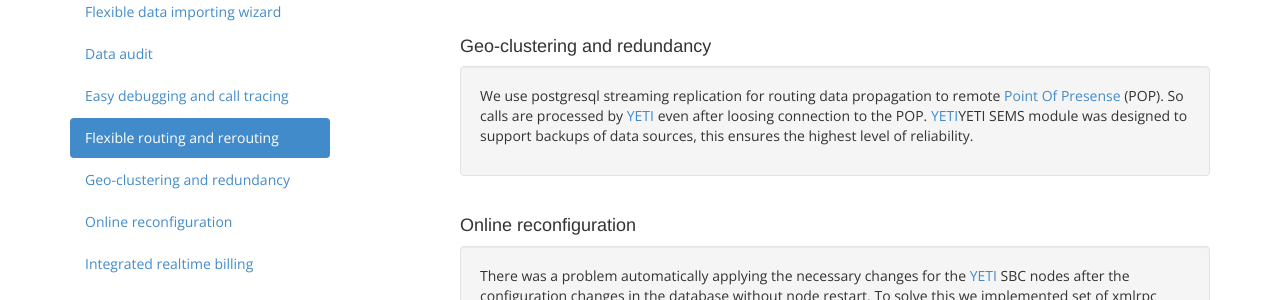
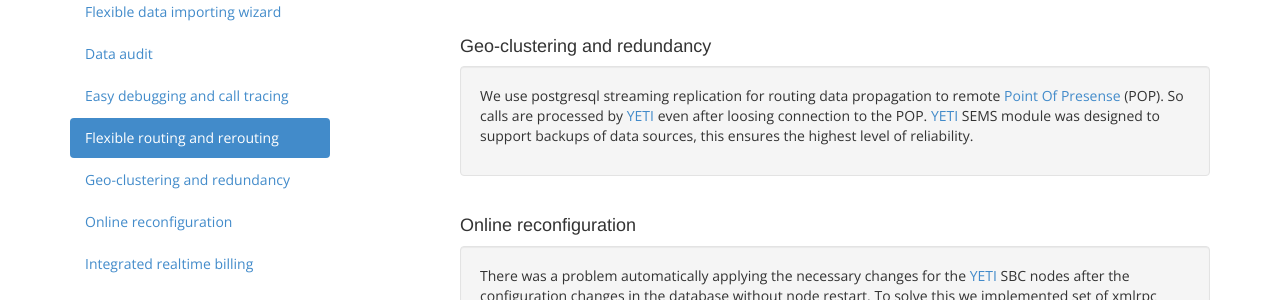
Before and after one commit to yeti-switch/yeti-switch.github.io, a Jekyll site: the page built from features.html, in a window 1280 px wide and 900 px high, scrolled down 1622 px. Shown: the part 154-454 px from the top of the window. Built offline with Jekyll 4.4.1, drawn with Linux system fonts in a browser that asks for light colours; Markdown is read by kramdown in place of the engine named in the settings.

Commit message:
fix in fetaures.yml

```diff
--- a/_data/features.yml
+++ b/_data/features.yml
@@ -59,7 +59,7 @@
   desc: |
         <p>We use postgresql streaming replication for routing data propagation to remote <a rel="nofollow" target="_blank" href="http://en.wikipedia.org/wiki/Point_of_presence">Point Of Presense</a> (POP).
         So calls are  processed by <a href ="/#about-yeti">YETI</a> even after loosing connection to the POP.
-        <a href ="/#about-yeti">YETI</a>YETI SEMS module</a> was designed to support backups of data sources, this ensures the highest level of reliability.
+        <a href ="/#about-yeti">YETI</a> SEMS module</a> was designed to support backups of data sources, this ensures the highest level of reliability.
         </p>
 
 - name: Online reconfiguration
```
